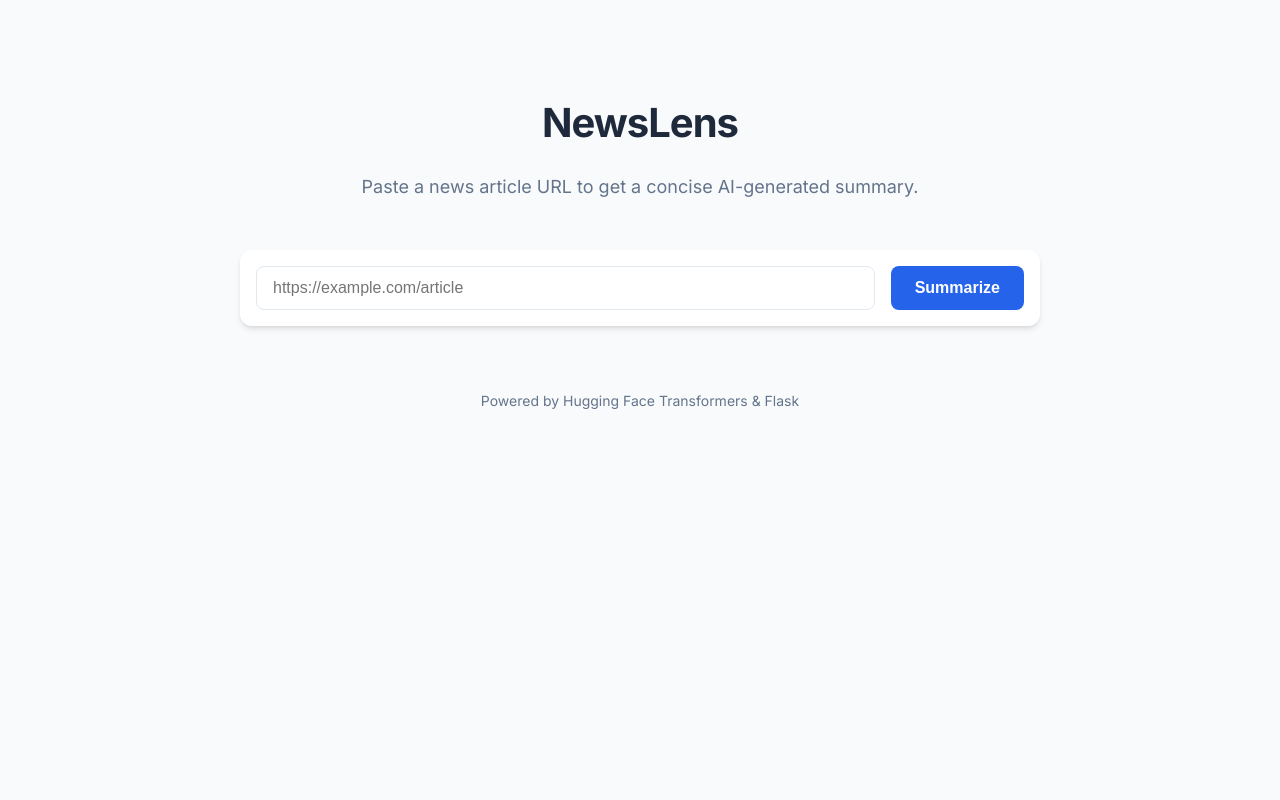
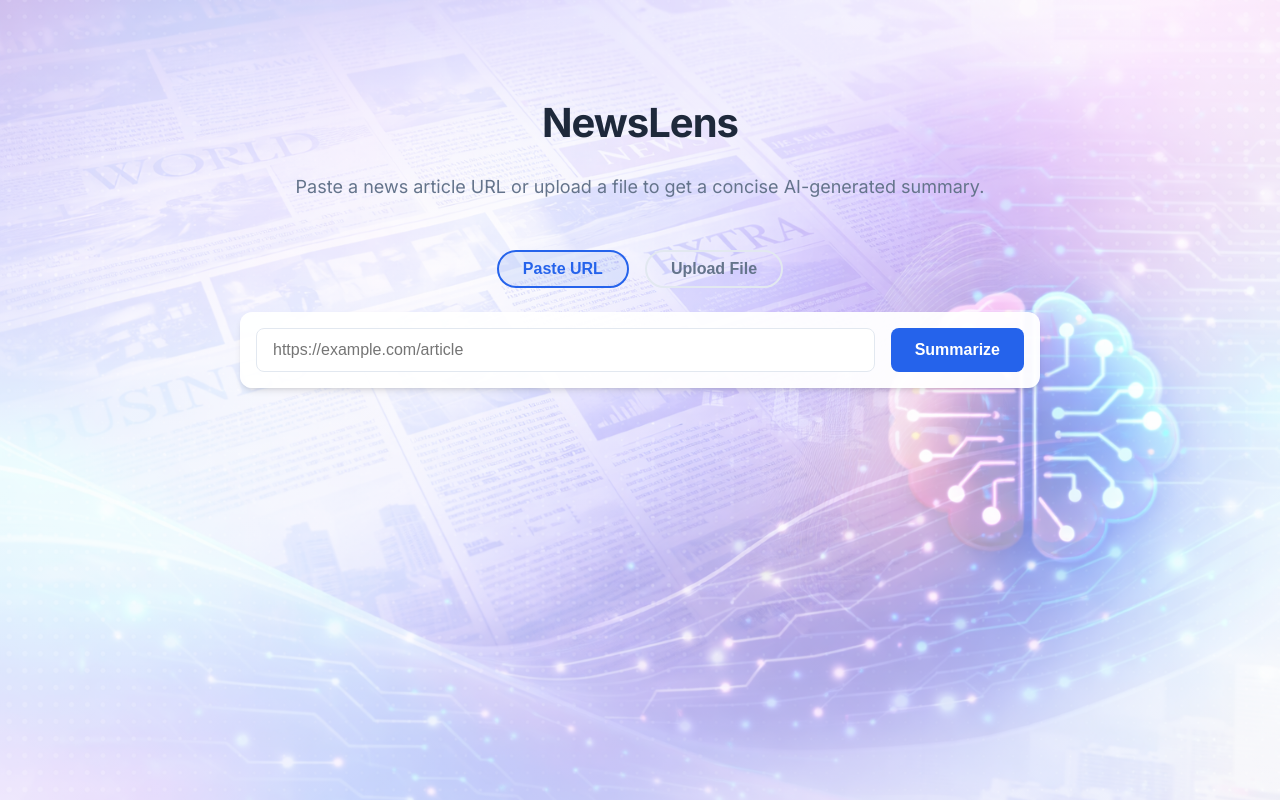
Before and after one commit to ShivaniEzhil/NewsLens, a Flask app: page / in a window 1280 px wide. Run offline with Flask 3, Linux system fonts and the light colour scheme.

Commit message:
Added bg and logo

```diff
--- a/app.py
+++ b/app.py
@@ -10,18 +10,44 @@ def home():
 @app.route('/summarize', methods=['POST'])
 def summarize():
     if request.method == 'POST':
-        url = request.form['url']
-        article_data = extract_article(url)
+        summary = ""
+        original_text = ""
+        original_title = "Uploaded Content"
+        url = None
+        error = None
 
-        if article_data['error']:
-            return render_template('index.html', error=article_data['error'])
+        if 'url' in request.form and request.form['url']:
+            url = request.form['url']
+            article_data = extract_article(url)
+            if article_data['error']:
+                return render_template('index.html', error=article_data['error'])
+            original_text = article_data['text']
+            original_title = article_data['title']
 
-        summary = generate_summary(article_data['text'])
+        elif 'file' in request.files:
+            file = request.files['file']
+            if file.filename == '':
+                return render_template('index.html', error="No file selected")
+
+            if file.filename.lower().endswith('.pdf'):
+                original_text = extract_from_pdf(file)
+            elif file.filename.lower().endswith(('.png', '.jpg', '.jpeg')):
+                original_text = extract_from_image(file)
+            else:
+                return render_template('index.html', error="Unsupported file type")
+
+            if original_text.startswith("Error"):
+                 return render_template('index.html', error=original_text)
+
+        if not original_text:
+             return render_template('index.html', error="Could not extract text from input")
+
+        summary = generate_summary(original_text)
 
         return render_template('result.html',
                                summary=summary,
-                               original_title=article_data['title'],
-                               original_text=article_data['text'],
+                               original_title=original_title,
+                               original_text=original_text,
                                url=url)
 
 if __name__ == '__main__':
--- a/requirements.txt
+++ b/requirements.txt
@@ -5,3 +5,7 @@ newspaper3k
 lxml
 requests
 lxml_html_clean
+pdfplumber
+pytesseract
+Pillow
+werkzeug
--- a/static/style.css
+++ b/static/style.css
@@ -2,7 +2,7 @@
     --primary-color: #2563eb;
     --primary-hover: #1d4ed8;
     --bg-color: #f8fafc;
-    --card-bg: #ffffff;
+    --card-bg: rgba(255, 255, 255, 0.95);
     --text-color: #1e293b;
     --text-muted: #64748b;
     --border-color: #e2e8f0;
@@ -13,6 +13,11 @@
 body {
     font-family: 'Inter', system-ui, -apple-system, sans-serif;
     background-color: var(--bg-color);
+    background-image: linear-gradient(rgba(255, 255, 255, 0.4), rgba(255, 255, 255, 0.4)), url('bg.png');
+    background-size: cover;
+    background-position: center;
+    background-attachment: fixed;
+    background-repeat: no-repeat;
     color: var(--text-color);
     line-height: 1.6;
     margin: 0;
@@ -22,7 +27,8 @@ body {
     min-height: 100vh;
 }
 
-.container, .result-container {
+.container,
+.result-container {
     width: 100%;
     max-width: 800px;
     margin: 2rem;
@@ -155,6 +161,70 @@ footer {
     margin-top: 1rem;
 }
 
+/* Logo */
+.logo {
+    height: 80px;
+    margin-bottom: 1rem;
+    border-radius: 12px;
+}
+
+/* Tabs */
+.tabs {
+    display: flex;
+    justify-content: center;
+    gap: 1rem;
+    margin-bottom: 1.5rem;
+}
+
+.tab-btn {
+    background-color: transparent;
+    border: 2px solid var(--border-color);
+    color: var(--text-muted);
+    padding: 0.5rem 1.5rem;
+    border-radius: 20px;
+    cursor: pointer;
+    font-weight: 600;
+    transition: all 0.2s;
+}
+
+.tab-btn.active,
+.tab-btn:hover {
+    border-color: var(--primary-color);
+    color: var(--primary-color);
+    background-color: rgba(37, 99, 235, 0.1);
+}
+
+.tab-content {
+    display: none;
+    animation: fadeIn 0.3s ease-in-out;
+}
+
+.tab-content.active {
+    display: block;
+}
+
+.file-input-group {
+    align-items: center;
+}
+
+input[type="file"] {
+    flex: 1;
+    font-size: 1rem;
+    padding: 0.5rem;
+}
+
+@keyframes fadeIn {
+    from {
+        opacity: 0;
+        transform: translateY(5px);
+    }
+
+    to {
+        opacity: 1;
+        transform: translateY(0);
+    }
+}
+
 @media (max-width: 600px) {
     .input-group {
         flex-direction: column;
--- a/templates/index.html
+++ b/templates/index.html
@@ -1,27 +1,63 @@
 <!DOCTYPE html>
 <html lang="en">
+
 <head>
     <meta charset="UTF-8">
     <meta name="viewport" content="width=device-width, initial-scale=1.0">
     <title>NewsLens - AI News Summarizer</title>
     <link rel="stylesheet" href="{{ url_for('static', filename='style.css') }}">
+    <link rel="icon" type="image/png" href="{{ url_for('static', filename='logo.png') }}">
     <link href="https://fonts.googleapis.com/css2?family=Inter:wght@400;600;700&display=swap" rel="stylesheet">
 </head>
+
 <body>
     <div class="container">
         <header>
             <h1>NewsLens</h1>
-            <p>Paste a news article URL to get a concise AI-generated summary.</p>
+            <p>Paste a news article URL or upload a file to get a concise AI-generated summary.</p>
         </header>
 
         <main>
+            <div class="tabs">
+                <button class="tab-btn active" onclick="openTab(event, 'url-tab')">Paste URL</button>
+                <button class="tab-btn" onclick="openTab(event, 'file-tab')">Upload File</button>
+            </div>
+
+            <div id="url-tab" class="tab-content active">
                 <form action="/summarize" method="POST">
                     <div class="input-group">
                         <input type="url" name="url" placeholder="https://example.com/article" required>
                         <button type="submit">Summarize</button>
-                    <!-- Loading indicator will be handled by CSS/JS or simple text for now -->
                     </div>
                 </form>
+            </div>
+
+            <div id="file-tab" class="tab-content">
+                <form action="/summarize" method="POST" enctype="multipart/form-data">
+                    <div class="input-group file-input-group">
+                        <input type="file" name="file" accept=".pdf, .png, .jpg, .jpeg" required>
+                        <button type="submit">Summarize File</button>
+                    </div>
+                </form>
+            </div>
+
+            <script>
+                function openTab(evt, tabName) {
+                    var i, tabcontent, tablinks;
+                    tabcontent = document.getElementsByClassName("tab-content");
+                    for (i = 0; i < tabcontent.length; i++) {
+                        tabcontent[i].style.display = "none";
+                        tabcontent[i].classList.remove("active");
+                    }
+                    tablinks = document.getElementsByClassName("tab-btn");
+                    for (i = 0; i < tablinks.length; i++) {
+                        tablinks[i].className = tablinks[i].className.replace(" active", "");
+                    }
+                    document.getElementById(tabName).style.display = "block";
+                    document.getElementById(tabName).classList.add("active");
+                    evt.currentTarget.className += " active";
+                }
+            </script>
 
             {% if error %}
             <div class="error-message">
@@ -30,9 +66,8 @@
             {% endif %}
         </main>
 
-        <footer>
-            <p>Powered by Hugging Face Transformers & Flask</p>
-        </footer>
+
     </div>
 </body>
+
 </html>
--- a/templates/result.html
+++ b/templates/result.html
@@ -6,6 +6,7 @@
     <meta name="viewport" content="width=device-width, initial-scale=1.0">
     <title>Summary - NewsLens</title>
     <link rel="stylesheet" href="{{ url_for('static', filename='style.css') }}">
+    <link rel="icon" type="image/png" href="{{ url_for('static', filename='logo.png') }}">
     <link href="https://fonts.googleapis.com/css2?family=Inter:wght@400;600;700&display=swap" rel="stylesheet">
 </head>
 
```
Also changed, not shown: summarizer.py (+28 -0 lines), static/bg.png (added), static/logo.png (renamed from NewsLens Logo.png). Lines whose indentation alone changed are shown as unchanged.
